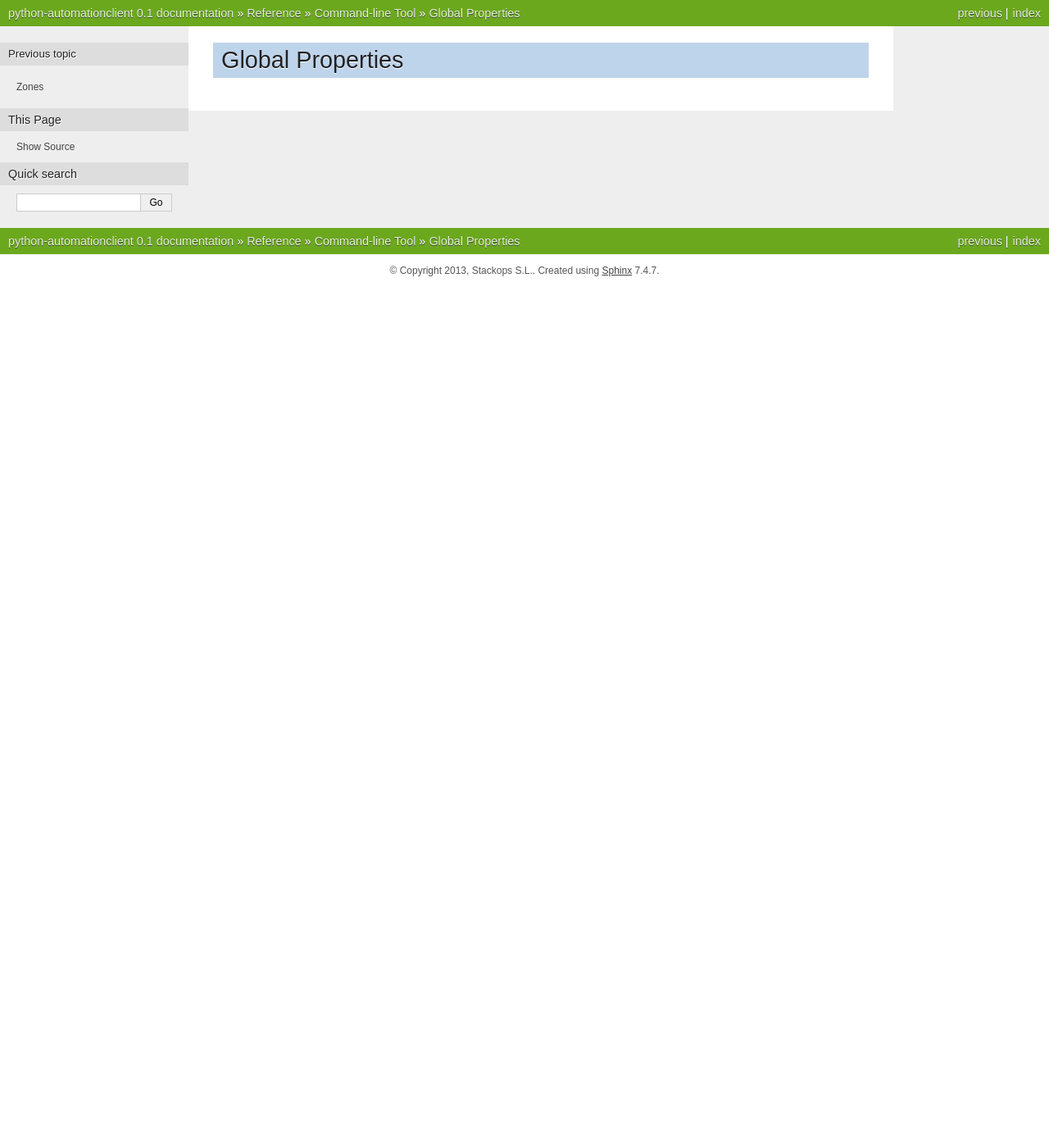
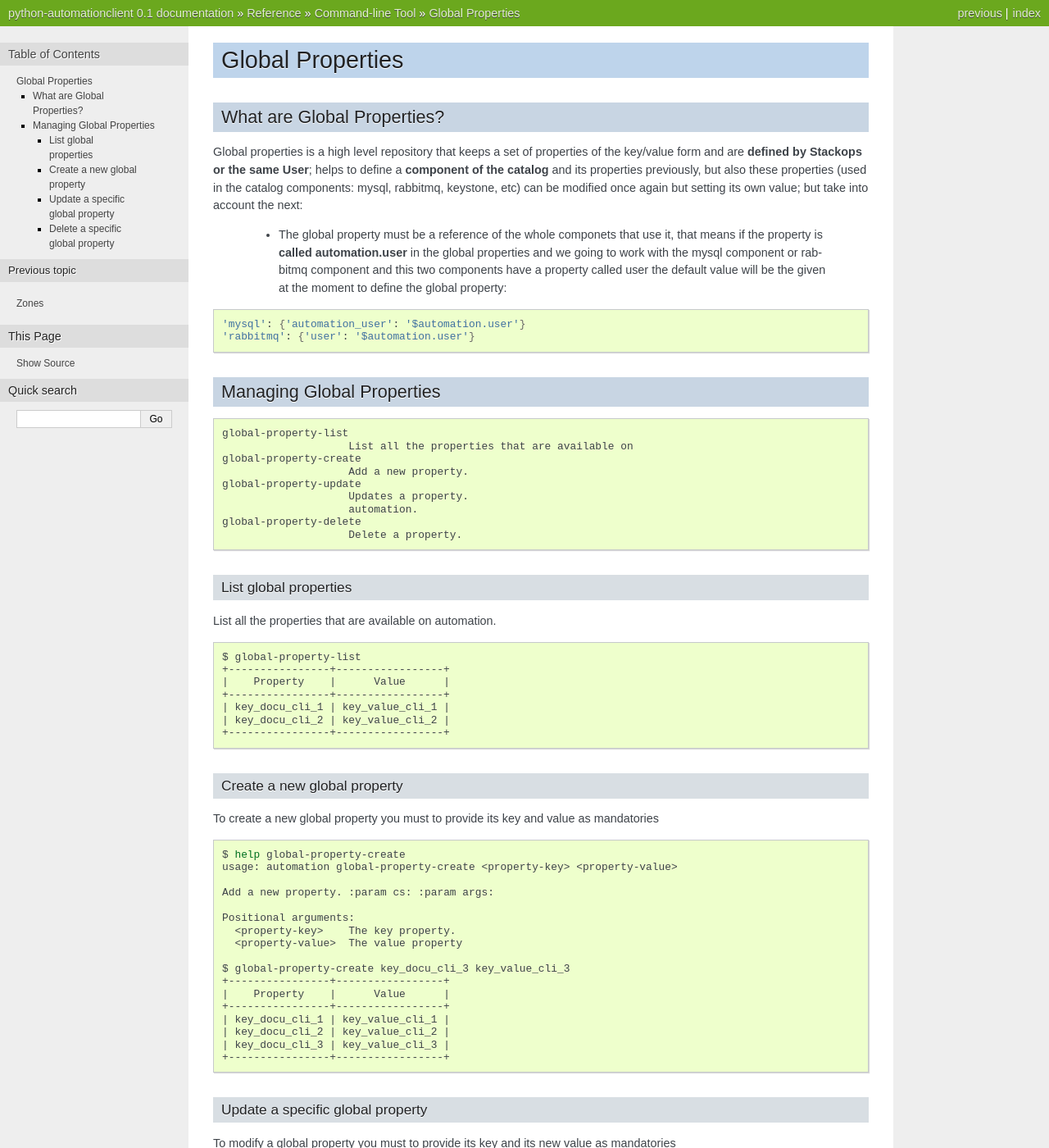
Before and after one commit to StackOps/python-automationclient, a Sphinx documentation site: the page built from docs/source/Global_Properties.rst, in a window 1280 px wide and 1400 px high. Shown: the whole window at 82% size. Built offline with Sphinx 7.4.7, drawn with Linux system fonts in a browser that asks for light colours; some of the changed text lies outside the part shown.

Commit message:
Add images and Global Properties documentation

```diff
--- a/docs/source/Global_Properties.rst
+++ b/docs/source/Global_Properties.rst
@@ -1,2 +1,118 @@
 Global Properties
 =================
+
+What are Global Properties?
+---------------------------
+
+Global properties is a high level repository that keeps a set of properties of the key/value form and are **defined by Stackops or the same User**; helps to define a **component of the catalog** and its properties previously, but also these properties (used in the catalog components: mysql, rabbitmq, keystone, etc) can be modified once again but setting its own value; but take into account the next:
+
+	- The global property must be a reference of the whole componets that use it, that means if the property is **called automation.user** in the global properties and we going to work
+          with the mysql component or rabbitmq component and this two components have a property called user the default value will be the given at the moment to define the global property:
+
+.. code-block:: bash
+
+   'mysql': {'automation_user': '$automation.user'}
+   'rabbitmq': {'user': '$automation.user'}
+
+Managing Global Properties
+--------------------------
+
+.. code-block:: bash
+
+   global-property-list
+                       List all the properties that are available on
+   global-property-create
+                       Add a new property.
+   global-property-update
+                       Updates a property.
+                       automation.
+   global-property-delete
+                       Delete a property.
+
+List global properties
+^^^^^^^^^^^^^^^^^^^^^^
+
+List all the properties that are available on automation.
+
+.. code-block:: bash
+
+   $ global-property-list
+   +----------------+-----------------+
+   |    Property    |      Value      |
+   +----------------+-----------------+
+   | key_docu_cli_1 | key_value_cli_1 |
+   | key_docu_cli_2 | key_value_cli_2 |
+   +----------------+-----------------+
+
+Create a new global property
+^^^^^^^^^^^^^^^^^^^^^^^^^^^^
+
+To create a new global property you must to provide its key and value as mandatories
+
+.. code-block:: bash
+
+   $ help global-property-create
+   usage: automation global-property-create <property-key> <property-value>
+
+   Add a new property. :param cs: :param args:
+
+   Positional arguments:
+     <property-key>    The key property.
+     <property-value>  The value property
+
+   $ global-property-create key_docu_cli_3 key_value_cli_3
+   +----------------+-----------------+
+   |    Property    |      Value      |
+   +----------------+-----------------+
+   | key_docu_cli_1 | key_value_cli_1 |
+   | key_docu_cli_2 | key_value_cli_2 |
+   | key_docu_cli_3 | key_value_cli_3 |
+   +----------------+-----------------+
+
+Update a specific global property
+^^^^^^^^^^^^^^^^^^^^^^^^^^^^^^^^^
+
+To modify a global property you must to provide its key and its new value as mandatories
+
+.. code-block:: bash
+
+   $ help global-property-update
+   usage: automation global-property-update <property-key> <property-value>
+
+   Updates a property. :param cs: :param args:
+
+   Positional arguments:
+     <property-key>    The key property.
+     <property-value>  The value property
+
+   $ global-property-update key_docu_cli_3 key_value_cli_3_update
+   +----------------+------------------------+
+   |    Property    |         Value          |
+   +----------------+------------------------+
+   | key_docu_cli_1 |    key_value_cli_1     |
+   | key_docu_cli_2 |    key_value_cli_2     |
+   | key_docu_cli_3 | key_value_cli_3_update |
+   +----------------+------------------------+
+
+Delete a specific global property
+^^^^^^^^^^^^^^^^^^^^^^^^^^^^^^^^^
+
+To delete a global property you must to provide its key as mandatory
+
+.. code-block:: bash
+
+   $ help global-property-delete
+   usage: automation global-property-delete <property-key>
+
+   Delete a property. :param cs: :param args:
+
+   Positional arguments:
+     <property-key>  The key property.
+
+   $ global-property-delete key_docu_cli_3
+   +----------------+------------------------+
+   |    Property    |         Value          |
+   +----------------+------------------------+
+   | key_docu_cli_1 |    key_value_cli_1     |
+   | key_docu_cli_2 |    key_value_cli_2     |
+   +----------------+------------------------+
```
Also changed, not shown: docs/source/images/architectureDualNode.png (added), docs/source/images/architectureMultiNodeHA.png (added), docs/source/images/architecturegeneral.png (added), docs/source/images/openstackComponents.png (added), docs/source/images/poolifecycle.png (added).
